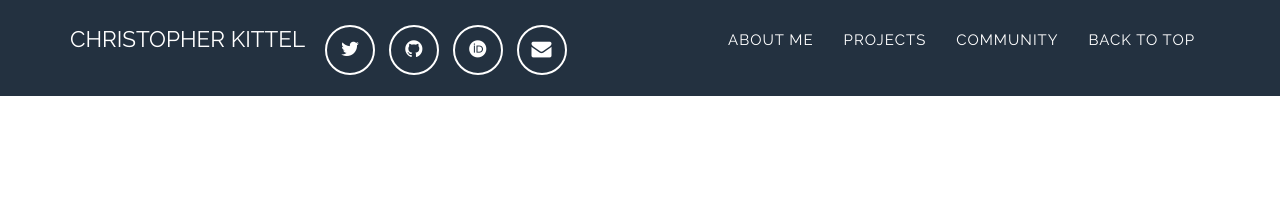
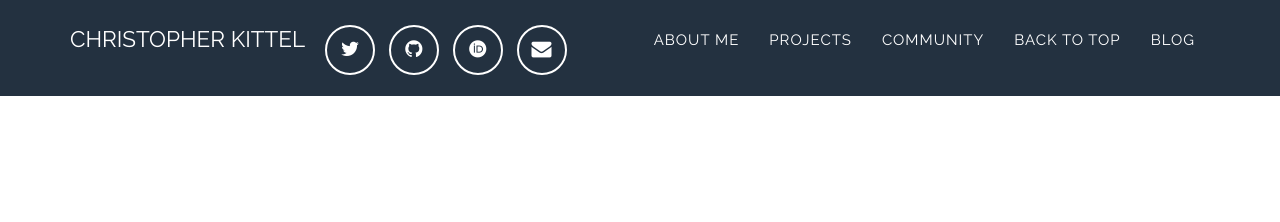
Before and after one commit to chreman/chreman.github.io, a Jekyll site: the page built from index.html, in a window 1280 px wide. Shown: the top 222 px of the page. Built offline with Jekyll 4.4.1, drawn with Linux system fonts in a browser that asks for light colours; some web fonts are replaced; comment, search, counter and statistics services are not loaded.

Commit message:
minor corrections

```diff
--- a/_config.yml
+++ b/_config.yml
@@ -2,7 +2,6 @@
 # <!-- modified by christopher kittel -->
 title: Open Data Science
 author: Christopher Kittel
-email: your-email@domain.com
 url: https://christopherkittel.eu
 description: "I specialize in developing Text and Data Analytics Pipelines for Science and Civil Society."
 skills: "Text and Data Analytics Workflows for Science and Civil Society"
@@ -43,6 +42,7 @@ academic:
       url: http://orcid.org/0000-0002-1894-5040
 
 
+
 # Color settings (hex-codes without the leading hash-tag)
 color:
   primary: 18bc9c #80B3FF
--- a/_includes/head.html
+++ b/_includes/head.html
@@ -20,7 +20,7 @@
 
     <!-- Custom Fonts -->
     <link rel="stylesheet" href="{{ "/css/font-awesome/css/font-awesome.min.css" }}">
-    <link rel="stylesheet" href="css/academicons/academicons.css"/>
+    <link rel="stylesheet" href="/css/academicons/academicons.css"/>
     <link href="//fonts.googleapis.com/css?family=Raleway:400,700" rel="stylesheet" type="text/css">
     <link href="//fonts.googleapis.com/css?family=Montserrat:400,700" rel="stylesheet" type="text/css">
     <link href="//fonts.googleapis.com/css?family=Lato:400,700,400italic,700italic" rel="stylesheet" type="text/css">
--- a/_includes/nav.html
+++ b/_includes/nav.html
@@ -30,6 +30,9 @@
                     <li class="page-scroll">
                         <a href="#page-top">Back to Top</a>
                     </li>
+                    <li>
+                      <a href="blog">Blog</a>
+                    </li>
                 </ul>
                 <ul class="list-inline">
                     {% for network in site.social %}
```
Also changed, not shown: _layouts/style.css (line endings or trailing spaces).
